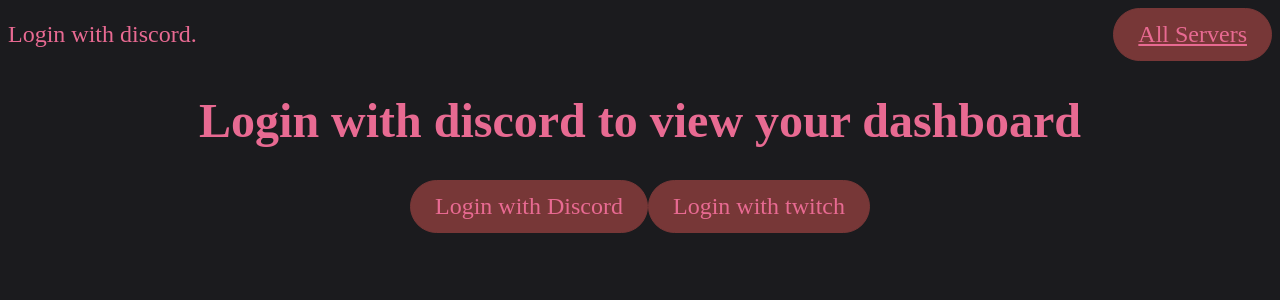
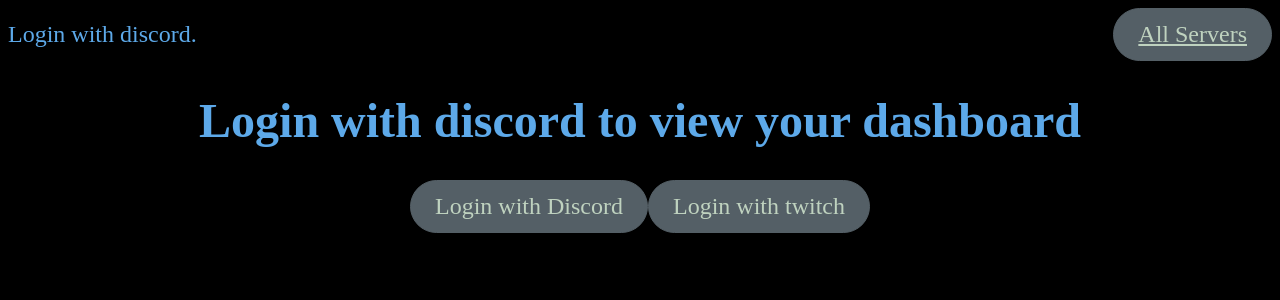
Before and after one commit to Yahya-Alkhosoussy/discord-bot-website, a Flask app: page / in a window 1280 px wide. Shown: the top 300 px of the page. Run offline with Flask 3, Linux system fonts and the light colour scheme; parts of the project's set-up code (start-up, migrations or seed data) failed here and were passed over.

Commit message:
Changed the colour scheme and added some custom ones by custom classes

```diff
--- a/static/style.css
+++ b/static/style.css
@@ -1,15 +1,16 @@
 :root {
-    --primary: #357ded;
-    --background: #1b1b1e;
+    --primary: #5da9e9;
+    --secondary: #000000;
     --card: #773737;
-    --text: #e86a92;
-    --links: #ff6adf;
+    --tertiary: #545f66;
+    --text: #BFD2BF;
+    --links: #D499B9;
     --font-size: 24px;
 }
 
 body {
-    background-color: var(--background);
-    color: var(--text);
+    background-color: var(--secondary);
+    color: var(--primary);
     font-size: var(--font-size);
 }
 
@@ -29,7 +30,7 @@ img {
     width: 80px;
     height: 80px;
     border-radius: 50%;
-    background-color: var(--background);
+    background-color: var(--secondary);
     display: flex;
     align-items: center;
     justify-content: center;
@@ -121,16 +122,32 @@ img {
 .back-button {
     display: inline-block;
     padding: 0.75rem 1.5rem;
-    background-color: var(--card);
+    background-color: var(--tertiary);
     color: var(--text);
-    border: 1px solid var(--card);
+    border: 1px solid var(--tertiary);
     border-radius: 3rem;
 }
 
 .back-button:hover {
     background-color: var(--primary);
     border-color: var(--primary);
-    color: var(--background)
+    color: var(--secondary)
+}
+
+.delete-command {
+    display: inline-block;
+    padding: 0.5rem 1rem;
+    background-color: var(--tertiary);
+    color: var(--text);
+    border: 1px solid var(--tertiary);
+    border-radius: 3rem;
+    font-size: large;
+}
+
+.delete-command:hover {
+    background-color: var(--primary);
+    border-color: var(--primary);
+    color: var(--secondary);
 }
 
 .bot-list {
@@ -200,7 +217,7 @@ img {
     width: 26px;
     left: 4px;
     bottom: 4px;
-    background-color: var(--card);
+    background-color: var(--tertiary);
     -webkit-transition: .4s;
     transition: .4s;
 }
@@ -240,6 +257,10 @@ input:checked + .slider:before {
     color: var(--text);
 }
 
+.bot_name {
+    color: var(--text);
+}
+
 #add_role {
     display: inline-block;
     padding: 0.75rem 1.5rem;
@@ -254,15 +275,15 @@ input:checked + .slider:before {
 #add_role:hover {
     background-color: var(--primary);
     border-color: var(--primary);
-    color: var(--background)
+    color: var(--secondary)
 }
 
 #login-button {
     display: inline-block;
     padding: 0.75rem 1.5rem;
-    background-color: var(--card);
+    background-color: var(--tertiary);
     color: var(--text);
-    border: 1px solid var(--card);
+    border: 1px solid var(--tertiary);
     border-radius: 3rem;
     text-decoration: none;
     font-weight: 500;
@@ -273,7 +294,7 @@ input:checked + .slider:before {
 #login-button:hover {
     background-color: var(--primary);
     border-color: var(--primary);
-    color: var(--background)
+    color: var(--secondary)
 }
 
 #login-div {
@@ -283,6 +304,22 @@ input:checked + .slider:before {
     justify-content: center;
 }
 
+#edit-command {
+    display: inline-block;
+}
+
+#edit-command:link {
+    color: var(--text)
+}
+
+#edit-command:visited {
+    color: var(--links)
+}
+
+#edit-command:active {
+    color: var(--links)
+}
+
 form label {
     display:block;
     margin-bottom: 1rem;
```
